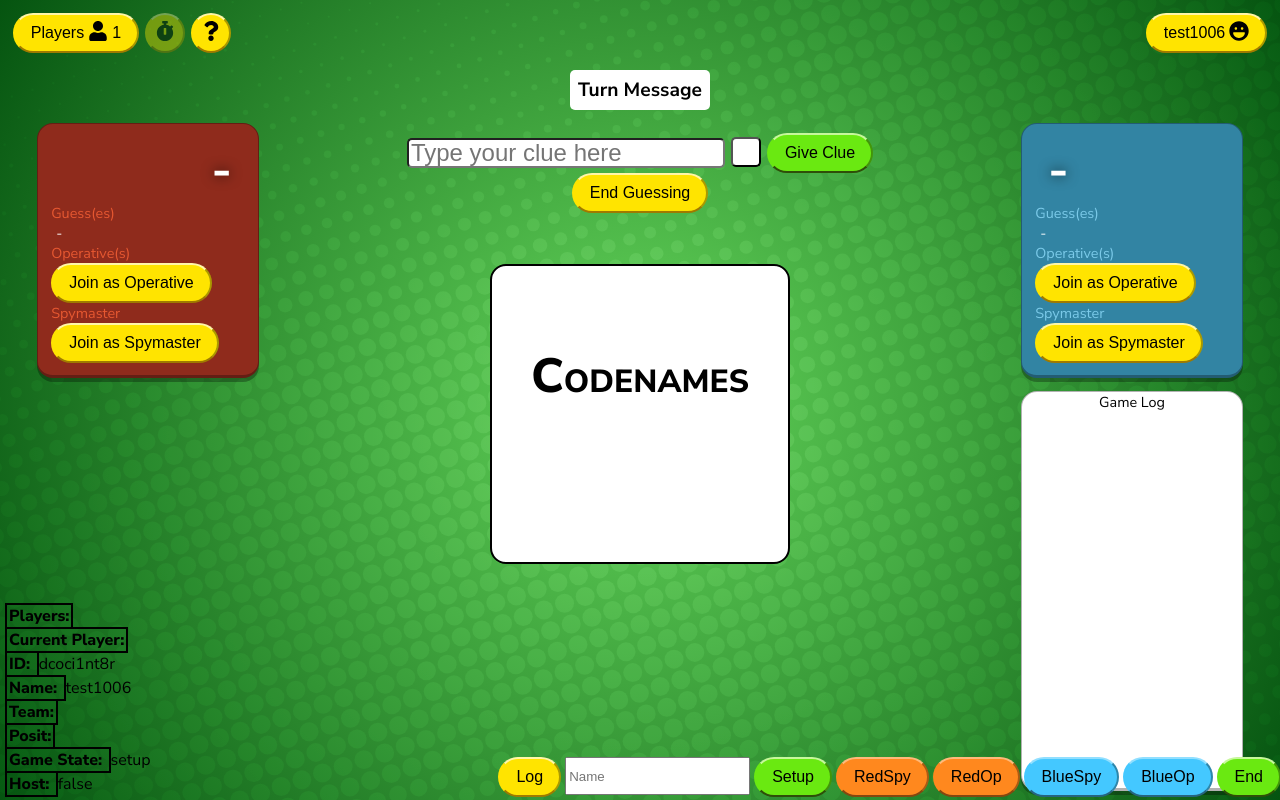
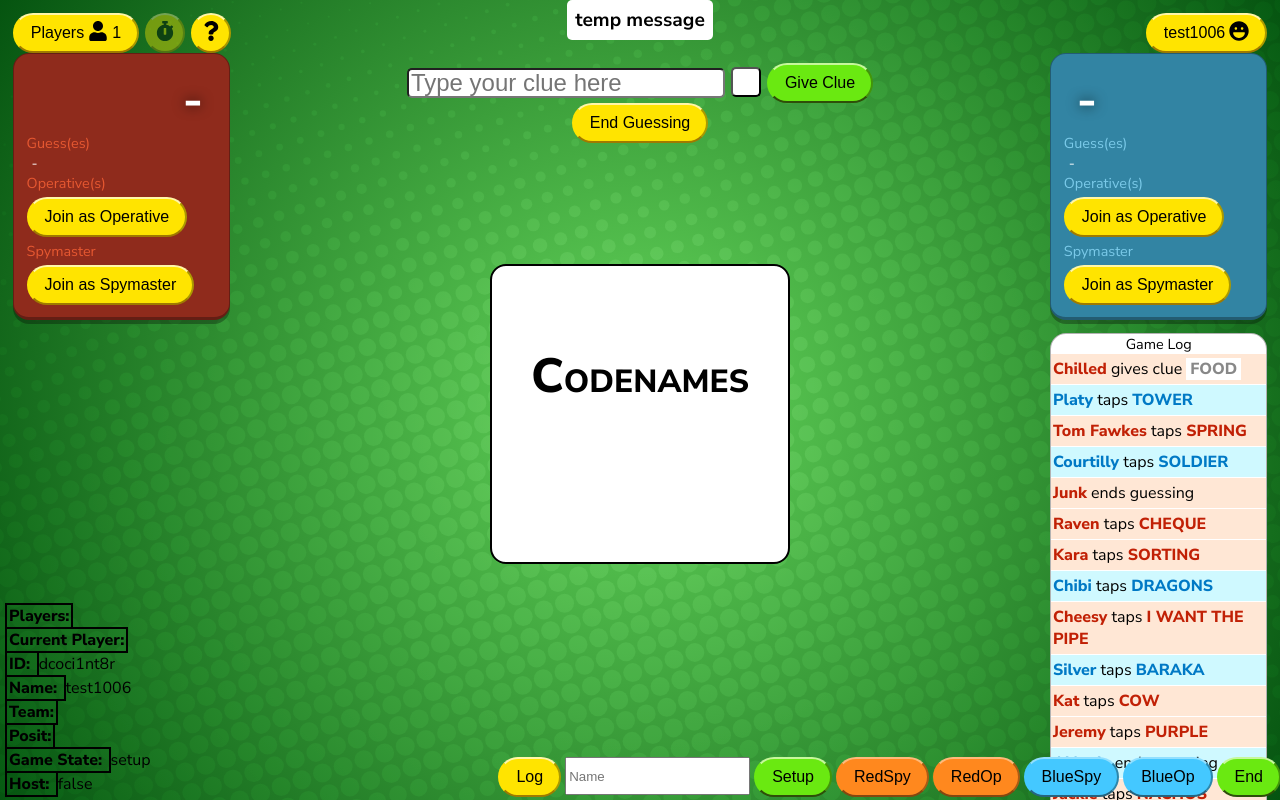
Before and after one commit to Ian-Bradley/Codenames, a React app: page / in a window 1280 px wide. Both pictures are taken after a click on the button "Log". Built offline with nearby package versions, Linux system fonts and the light colour scheme; no server answers.

Commit message:
Added CSS variables, cleaned up TeamCard html+css, continuing gameLog

```diff
--- a/src/components/App.js
+++ b/src/components/App.js
@@ -49,7 +49,7 @@
             cards: [],
             clue: '',
             guesses: '',
-            message: '',
+            message: 'temp message',
             // Teams
             teamRed: {
                 cards: 0,
@@ -118,8 +118,9 @@
         this.highlight_clear_all                  = this.highlight_clear_all.bind(this);
 
         // State methods - Game Log
-        this.add_log_item                         = this.add_log_item.bind(this);
-        this.clear_log                            = this.clear_log.bind(this);
+        this.log_set                              = this.log_set.bind(this);
+        this.log_add_item                         = this.log_add_item.bind(this);
+        this.log_clear                            = this.log_clear.bind(this);
 
         // State methods - Player Interactions
         this.card_choose                          = this.card_choose.bind(this);
@@ -576,8 +577,19 @@
         ANCHOR: STATE METHODS - Game Log
     ========================================*/
 
-    add_log_item ( logItem )
+    log_set( logArray )
     {
+        console.log('===> log_set');
+        this.setState({ gameLog: logArray });
+        console.log('===> END - log_set');
+    }
+
+    /*======================================*/
+    /*======================================*/
+
+    log_add_item ( logItem )
+    {
+        // console.log('===> log_add_item');
         // State
         this.setState( prevState => ({
             gameLog: [ ...prevState.gameLog, logItem]
@@ -589,12 +601,13 @@
         // };
         // this.socket.send( JSON.stringify( newUpdate ));
         // console.log('>>>>>>>>> Message Sent - updateAddLogItem >>>>>>>>>');
+        // console.log('===> END - log_add_item');
     }
 
     /*======================================*/
     /*======================================*/
 
-    clear_log ()
+    log_clear ()
     {
         this.setState({ gameLog: [] });
     }
@@ -979,8 +992,11 @@
         /*======================================
             ANCHOR: RENDER FUNCTIONS - Dev Tools
         ========================================*/
+        let countLog = 0;
+        const on_dev_state = ( state ) => { this.set_game_state( state ); }
+        const on_dev_log = () => {
             const fakeLog = [
-            { player: {team: 'red', name: 'Chilled'}, itemType: 'choose', cardText: 'Penguin' },
+                { player: {team: 'red', name: 'Chilled'}, itemType: 'clue', clue: 'Food' },
                 { player: {team: 'blue', name: 'Platy'}, itemType: 'choose', cardText: 'Tower' },
                 { player: {team: 'red', name: 'Tom Fawkes'}, itemType: 'choose', cardText: 'Spring' },
                 { player: {team: 'blue', name: 'Courtilly'}, itemType: 'choose', cardText: 'Soldier' },
@@ -1000,13 +1016,8 @@
                 { player: {team: 'blue', name: 'SideArms'}, itemType: 'choose', cardText: 'Taco' },
                 { player: {team: 'red', name: 'ZeRoyalViking'}, itemType: 'choose', cardText: 'Salad' },
                 { player: {team: 'red', name: 'Tay'}, itemType: 'victory' },
-        ]
-        let countLog = 0;
-        const on_dev_state = ( state ) => { this.set_game_state( state ); }
-        const on_dev_log = () => {
-            this.add_log_item( fakeLog[countLog] );
-            countLog++
-            if ( countLog > 20 ) { countLog = 0 }
+            ];
+            this.log_set( fakeLog );
         }
         const on_dev_input = e => { if (e.keyCode === 13) { this.set_current_player__name( e.target.value ); } }
         const dev_list_players = ( arr ) => {
@@ -1060,7 +1071,7 @@
                 />
 
                 <div className='game-container'>
-                    <div className='team-container team-red'>
+                    <div className='sidebar-container sidebar-left'>
                         <TeamCard
                             currentPlayer                ={this.state.currentPlayer}
                             team                         ={C.onst.teamRed}
@@ -1093,7 +1104,7 @@
                             clue_give     ={this.clue_give}
                         />
                     </div>
-                    <div className='team-container team-blue'>
+                    <div className='sidebar-container sidebar-right'>
                         <TeamCard
                             currentPlayer                ={this.state.currentPlayer}
                             team                         ={C.onst.teamBlue}
--- a/src/components/App.scss
+++ b/src/components/App.scss
@@ -56,15 +56,6 @@
     flex-flow: column nowrap;
     align-items: center;
 
-    & .board-container {
-        // min-width: 600px;
-        width: 60%;
-        height: 100%;
-        max-width: 1000px;
-        display: flex;
-        flex-flow: column nowrap;
-    }
-
     & .game-container {
         position: relative;
         width: 100%;
@@ -74,15 +65,24 @@
         align-items: center;
     }
 
-    & .team-container {
-        width: 20%;
+    & .board-container {
+        min-width: $game-board-min-width;
+        max-width: $game-board-max-width;
+        width: 100%;
+        height: 100%;
+        display: flex;
+        flex-flow: column nowrap;
+    }
+
+    & .sidebar-container {
+        width: $sidebar-width;
         height: 100%;
         display: flex;
         flex-flow: column nowrap;
         margin: 0 $app-spacing;
 
-        &.team-red  { align-items: flex-end;   }
-        &.team-blue { align-items: flex-start; }
+        // &.sidebar-left  { align-items: flex-end;   }
+        // &.sidebar-right { align-items: flex-start; }
     }
 }
 
--- a/src/components/GameBoard/GameBoard.scss
+++ b/src/components/GameBoard/GameBoard.scss
@@ -6,5 +6,5 @@
     flex-flow: row wrap;
     justify-content: center;
     align-content: baseline;
-    margin-bottom: 10px;
+    margin-bottom: $game-board-margin-bottom;
 }
--- a/src/components/GameCard/GameCard.scss
+++ b/src/components/GameCard/GameCard.scss
@@ -79,7 +79,7 @@
 
         & li {
             color: #fff;
-            margin-right: $list-spacing-card-highlighting;
+            margin-right: $card-highlight-spacing;
             padding: 0 2px;
             &.player-red  { background-color: red; }
             &.player-blue { background-color: blue; }
--- a/src/components/GameInputs/GameInputs.scss
+++ b/src/components/GameInputs/GameInputs.scss
@@ -22,7 +22,7 @@
         & .clue-input,
         .guess-select {
             border-radius: $clue-border-radius;
-            background-color: #fff;
+            background-color: $game-input-bg-color;
             height: $clue-input-height;
             margin-right: 6px;
             font-size: 24px;
--- a/src/components/GameLog/GameLog.js
+++ b/src/components/GameLog/GameLog.js
@@ -1,8 +1,8 @@
 import React, { Component } from 'react';
 import * as C from '../../constants.js'
-import './GameLog.scss';
+import './gameLog.scss';
 
-export default class GameLog extends Component
+export default class gameLog extends Component
 {
 
     render()
@@ -13,52 +13,65 @@
 
         const display_log_items = () =>
         {
-            const gameLog = this.props.gameLog;
+            // console.log('===> display_log_items');
+            let gameLog = this.props.gameLog;
+            // console.log('gameLog: ', gameLog);
             if ( !( gameLog === undefined ) && ( gameLog.length ) )
             {
                 let log = [];
-                for ( let i = 0; i < gameLog; i++ )
+                // console.log('> Before Log Loop');
+                for ( let i = 0; i < gameLog.length; i++ )
                 {
-                    switch( gamelog[i].itemType )
+                    // console.log('gameLog[i].itemType: ', gameLog[i].itemType);
+                    switch( gameLog[i].itemType )
                     {
                         case 'clue':
                         {
+                            // console.log('> Case: clue');
                             log.push(
-                                <li className={'team-' + gameLog[i].player.team}>
-                                    <span>{gameLog[i].player.name}</span> gives clue <span className='game-log-clue'>{gamelog[i].clue}</span>
+                                <li key={i} className={'team-' + gameLog[i].player.team}>
+                                    <span>{gameLog[i].player.name}</span> gives clue <span className='game-log-clue'>{gameLog[i].clue}</span>
                                 </li>
                             );
+                            break;
                         }
 
                         case 'choose':
                         {
+                            // console.log('> Case: choose');
                             log.push(
-                                <li className={'team-' + gameLog[i].player.team}>
-                                    <span>{gameLog[i].player.name}</span> taps <span className={'card-' + gameLog[i].player.team}>{gamelog[i].cardText}</span>
+                                <li key={i} className={'team-' + gameLog[i].player.team}>
+                                    <span>{gameLog[i].player.name}</span> taps <span className={'card-' + gameLog[i].player.team}>{gameLog[i].cardText}</span>
                                 </li>
                             );
+                            break;
                         }
 
                         case 'end':
                         {
+                            // console.log('> Case: end');
                             log.push(
-                                <li className={'team-' + gameLog[i].player.team}>
+                                <li key={i} className={'team-' + gameLog[i].player.team}>
                                     <span>{gameLog[i].player.name}</span> ends guessing
                                 </li>
                             );
+                            break;
                         }
 
                         case 'victory':
                         {
+                            // console.log('> Case: victory');
                             log.push(
-                                <li className={'team-' + gameLog[i].player.team + ' victory'}>
+                                <li key={i} className={'team-' + gameLog[i].player.team + ' victory'}>
                                     <span>{gameLog[i].player.team} team</span> <span>wins</span>
                                 </li>
                             );
+                            break;
                         }
                         default:
                     }
                 }
+                // console.log('===> END - display_log_items');
                 return log;
             }
         }
--- a/src/components/GameLog/GameLog.scss
+++ b/src/components/GameLog/GameLog.scss
@@ -1,12 +1,12 @@
 @import "../../styles/variables.scss";
 
 main.codenames .game-log {
-    width: 90%;
-    height: $game-log-height;
-    max-width: 300px;
+    height: 100%;
+    width: 100%;
     display: flex;
     flex-flow: column nowrap;
     align-items: center;
+    overflow: hidden;
     background-color: rgba(255,255,255,0.4);
     border-style: solid;
     border-image: initial;
@@ -33,13 +33,15 @@
     }
 
     & .game-log-list {
-        max-height: 358px;
-        overflow: hidden;
+        height: 100%;
+        overflow-y: scroll;
+        overflow-x: hidden;
     }
 
     & .game-log-list li {
-        padding: 4px 2px;
-        margin-bottom: 1px;
+        padding: $game-log-item-padding;
+        margin-bottom: $game-log-list-spacing;
+        font-size: $game-log-text;
 
         & span {
             font-weight: $game-log-text-bold;
@@ -50,9 +52,9 @@
         }
 
         & span.game-log-clue {
-            color: #888;
-            background-color: #fff;
-            padding: 0 4px;
+            color: $game-log-clue-color;
+            background-color: $game-log-bg-color;
+            padding: $game-log-clue-padding;
         }
 
         &.team-red  { background-color: $team-color-red-log-bg;  }
--- a/src/components/GameMessage/GameMessage.js
+++ b/src/components/GameMessage/GameMessage.js
@@ -17,7 +17,7 @@
 
         return (
             <div className='game-message'>
-                <span>Turn Message</span>
+                <span>{this.props.message}</span>
             </div>
         );
     }
--- a/src/components/TeamCard/TeamCard.js
+++ b/src/components/TeamCard/TeamCard.js
@@ -103,6 +103,15 @@
             RENDER FUNCTIONS - Displaying
         ========================================*/
 
+        const display_team_card_class = () =>
+        {
+            return 'team-card team-' + this.props.team;
+        }
+
+        /*======================================*/
+        /*======================================*/
+
+
         const display_players_list = ( position ) =>
         {
             let players = [];
@@ -194,9 +203,9 @@
         /*======================================
             COMPONENTS
         ========================================*/
-
+        //this.props.team
         return (
-            <div className='team-card'>
+            <div className={display_team_card_class()}>
                 <div className='remaining-cards'>
                     <span>{display_remaining_cards()}</span>
                 </div>
--- a/src/components/TeamCard/TeamCard.scss
+++ b/src/components/TeamCard/TeamCard.scss
@@ -1,8 +1,7 @@
 @import "../../styles/variables.scss";
 
 main.codenames .team-card {
-    width: 90%;
-    max-width: 300px;
+    width: 100%;
     padding: $app-spacing;
     margin-bottom: $app-spacing;
     display: flex;
@@ -23,9 +22,14 @@
         text-shadow: rgb(0 0 0 / 80%) 0px 0px $app-spacing;
     }
 
+    & .team-operatives {
+        margin-bottom: $team-card-component-spacing;
+    }
+
     & .team-list {
         display: flex;
         flex-flow: row wrap;
+        margin-bottom: $team-card-component-spacing;
 
         & li {
             margin-right: $list-spacing;
@@ -34,19 +38,19 @@
 
     & .team-list,
     .remaining-guesses span {
-        margin-left: 5px;
+        margin-left: $team-card-list-spacing;
     }
 
     & .team-list,
     .remaining-cards,
     .remaining-guesses span {
-        color: #fff;
+        color: $team-card-font-color;
     }
 
     & .team-list,
     .team-card-title,
     .remaining-guesses {
-        font-size: $team-list-title;
+        font-size: $team-card-list-title;
     }
 
     & .team-list,
@@ -60,7 +64,7 @@
 }
 
 main.codenames .team-red {
-    & .team-card {
+    &.team-card {
         background-color: $team-color-red;
     }
     & .remaining-cards {
@@ -73,7 +77,7 @@
 }
 
 main.codenames .team-blue {
-    & .team-card {
+    &.team-card {
         background-color: $team-color-blue;
     }
     & .remaining-cards {
```
Also changed, not shown: src/styles/variables.scss (+29 -8 lines). Lines whose indentation alone changed are shown as unchanged.
